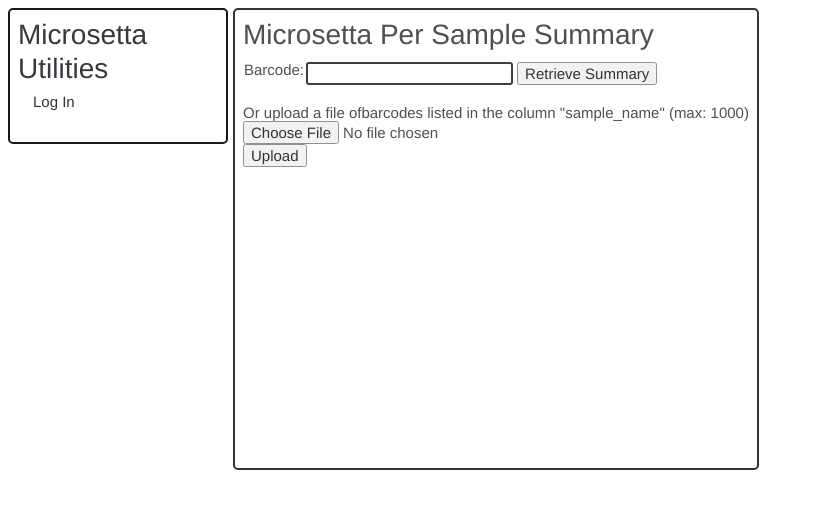
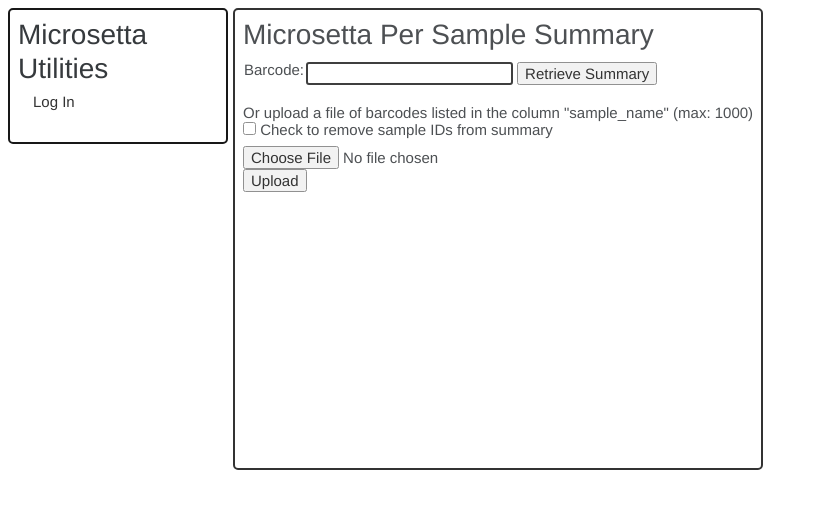
Before and after one commit to microsetta/microsetta-admin, a Flask app: page /per_sample_summary in a window 1280 px wide. Shown: the top 509 px of the page, without its empty margins (0-818 px from the left). Run offline with Flask 2, Linux system fonts and the light colour scheme; parts of the project's set-up code (start-up, migrations or seed data) failed here and were passed over; some libraries are stand-ins or nearby versions.

Commit message:
strip sample IDs

```diff
--- a/microsetta_admin/server.py
+++ b/microsetta_admin/server.py
@@ -328,6 +328,9 @@
 
 @app.route('/per_sample_summary', methods=['GET', 'POST'])
 def per_sample_summary():
+    strip_sampleid = request.form.get('strip_sampleid', 'off')
+    strip_sampleid = strip_sampleid.lower() == 'on'
+
     if request.method == 'GET':
         sample_barcode = request.args.get('sample_barcode')
         if sample_barcode is None:
@@ -348,7 +351,8 @@
                                    search_error=[{'error': upload_err}])
 
     payload = {'sample_barcodes': sample_barcodes}
-    status, result = APIRequest.post('/api/admin/account_barcode_summary',
+    status, result = APIRequest.post('/api/admin/account_barcode_summary?'
+                                     'strip_sampleid=%s' % str(strip_sampleid),
                                      json=payload)
     if status != 200:
         return render_template('per_sample_summary.html',
--- a/microsetta_admin/templates/per_sample_summary.html
+++ b/microsetta_admin/templates/per_sample_summary.html
@@ -46,9 +46,11 @@
         </script>
     </form>
     <br/>
-    Or upload a file ofbarcodes listed in the column "sample_name" (max: 1000)
+    Or upload a file of barcodes listed in the column "sample_name" (max: 1000)
     <br/>
     <form name="upload_csv" id="search_csv" method="POST" enctype="multipart/form-data" onsubmit="return remove_error_messages()">
+      <input type="checkbox" id="strip_sampleid" name="strip_sampleid">
+      <label for="strip_sampleid"> Check to remove sample IDs from summary</label><br/>
       <input type=file name=file><br/>
       <input type=submit value=Upload>
     </form>
```
